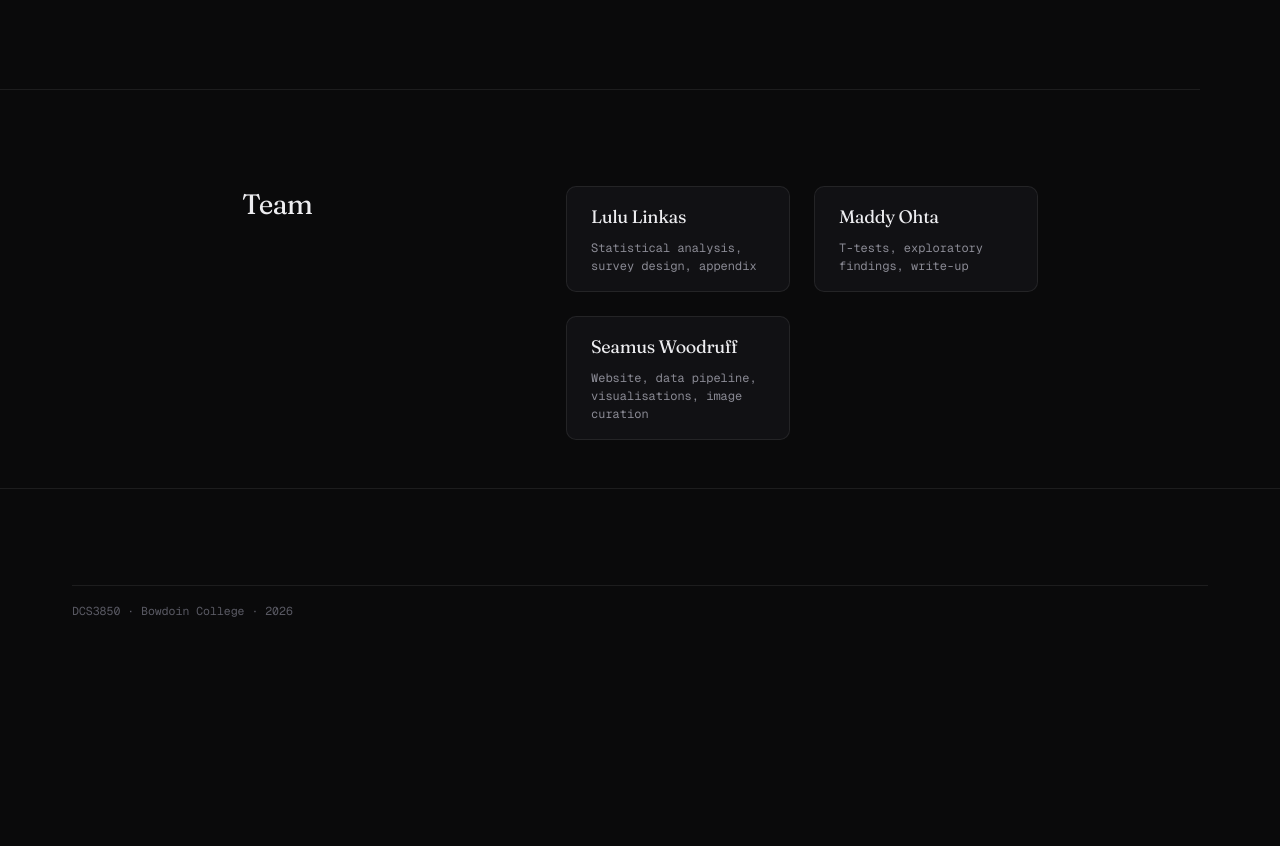
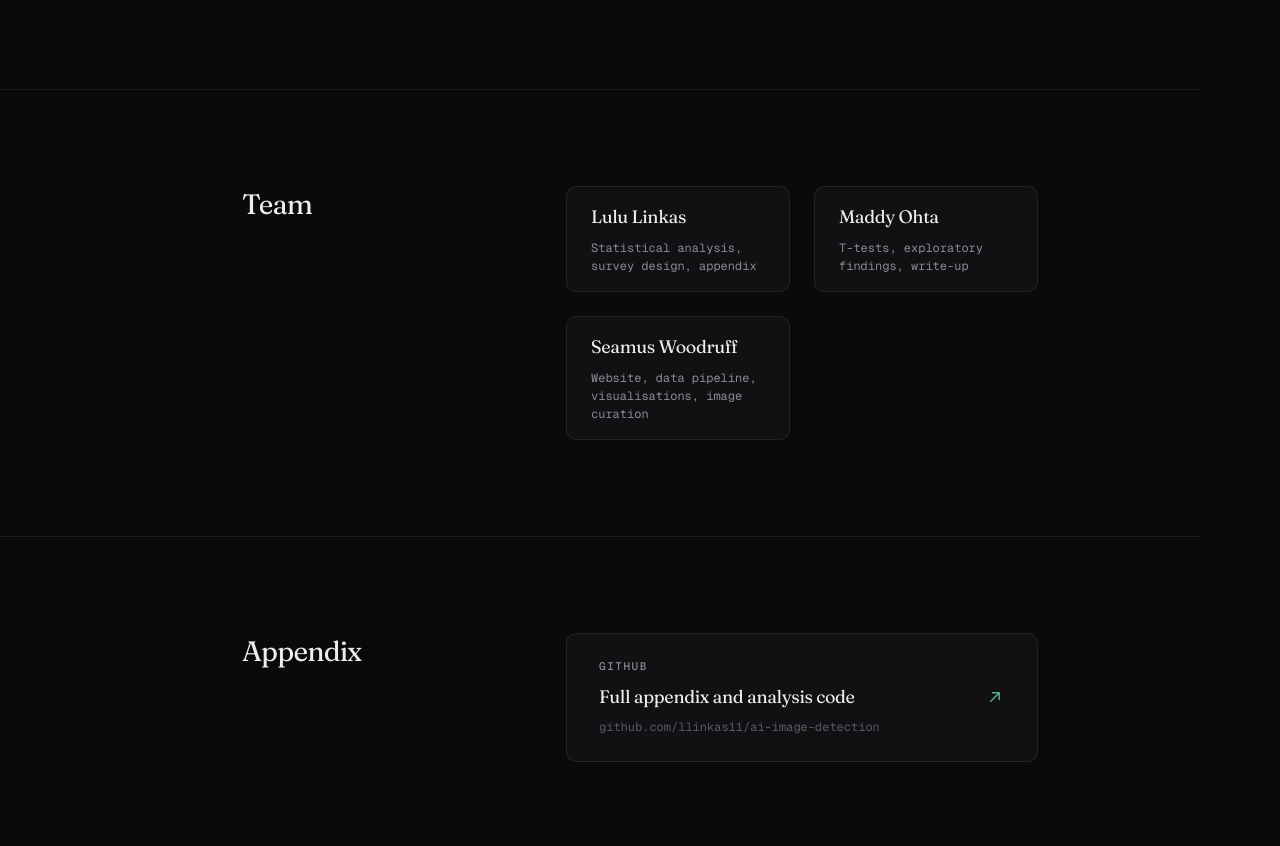
Before and after one commit to seamuswoodruff/seamuswoodruff.github.io, a plain HTML site: page ai-detection/about/index.html in a window 1280 px wide. Shown: the part 11154-12000 px from the top of the page. Before the commit the page ends 11805 px from the top, so only its background shows below. Drawn offline with nearby package versions, Linux system fonts and the light colour scheme.

Commit message:
added a link to the appendix created by Lulu linkas
added appendix link at the end of the about page to the following page: https://github.com/llinkas11/ai-image-detection

```diff
--- a/ai-detection/about/index.html
+++ b/ai-detection/about/index.html
@@ -291,6 +291,27 @@
         </div>
       </section>
 
+      <hr class="hr shell" />
+
+      <!-- Appendix -->
+      <section class="tight" style="padding-bottom: var(--s-10)">
+        <div class="shell about-prose">
+          <div class="about-section" data-reveal>
+            <h2 class="section about-section__title">Appendix</h2>
+            <div class="about-section__body">
+              <a class="about-appendix-link" href="https://github.com/llinkas11/ai-image-detection" target="_blank" rel="noopener noreferrer">
+                <div class="about-appendix-link__left">
+                  <span class="eyebrow">GitHub</span>
+                  <div class="about-appendix-link__title">Full appendix and analysis code</div>
+                  <div class="about-appendix-link__url mono">github.com/llinkas11/ai-image-detection</div>
+                </div>
+                <svg class="about-appendix-link__arrow" viewBox="0 0 24 24" fill="none" stroke="currentColor" stroke-width="1.8" stroke-linecap="round" stroke-linejoin="round"><path d="M7 17L17 7M9 7h8v8"/></svg>
+              </a>
+            </div>
+          </div>
+        </div>
+      </section>
+
     </main>
 
     <footer id="site-footer"></footer>
--- a/ai-detection/assets/css/about.css
+++ b/ai-detection/assets/css/about.css
@@ -196,6 +196,50 @@ h2.about-section__title {
   word-break: break-word;
 }
 
+/* ---------- Appendix link ---------- */
+.about-appendix-link {
+  display: flex;
+  align-items: center;
+  justify-content: space-between;
+  gap: var(--s-5);
+  background: var(--surface);
+  border: 1px solid var(--hairline);
+  border-radius: var(--r-md);
+  padding: var(--s-5) var(--s-6);
+  text-decoration: none;
+  transition: border-color 160ms var(--ease-smooth), background 160ms var(--ease-smooth);
+}
+.about-appendix-link:hover {
+  border-color: var(--accent);
+  background: color-mix(in srgb, var(--accent) 5%, var(--surface));
+}
+.about-appendix-link__left {
+  display: flex;
+  flex-direction: column;
+  gap: var(--s-2);
+}
+.about-appendix-link__title {
+  font-family: var(--font-display);
+  font-size: 18px;
+  font-weight: 400;
+  letter-spacing: -0.02em;
+  color: var(--text);
+}
+.about-appendix-link__url {
+  font-size: 12px;
+  color: var(--text-faint);
+}
+.about-appendix-link__arrow {
+  width: 20px;
+  height: 20px;
+  color: var(--accent);
+  flex-shrink: 0;
+  transition: transform 160ms var(--ease-smooth);
+}
+.about-appendix-link:hover .about-appendix-link__arrow {
+  transform: translate(2px, -2px);
+}
+
 /* ---------- Contact banner ---------- */
 .about-contact {
   padding-bottom: var(--s-10);
```
